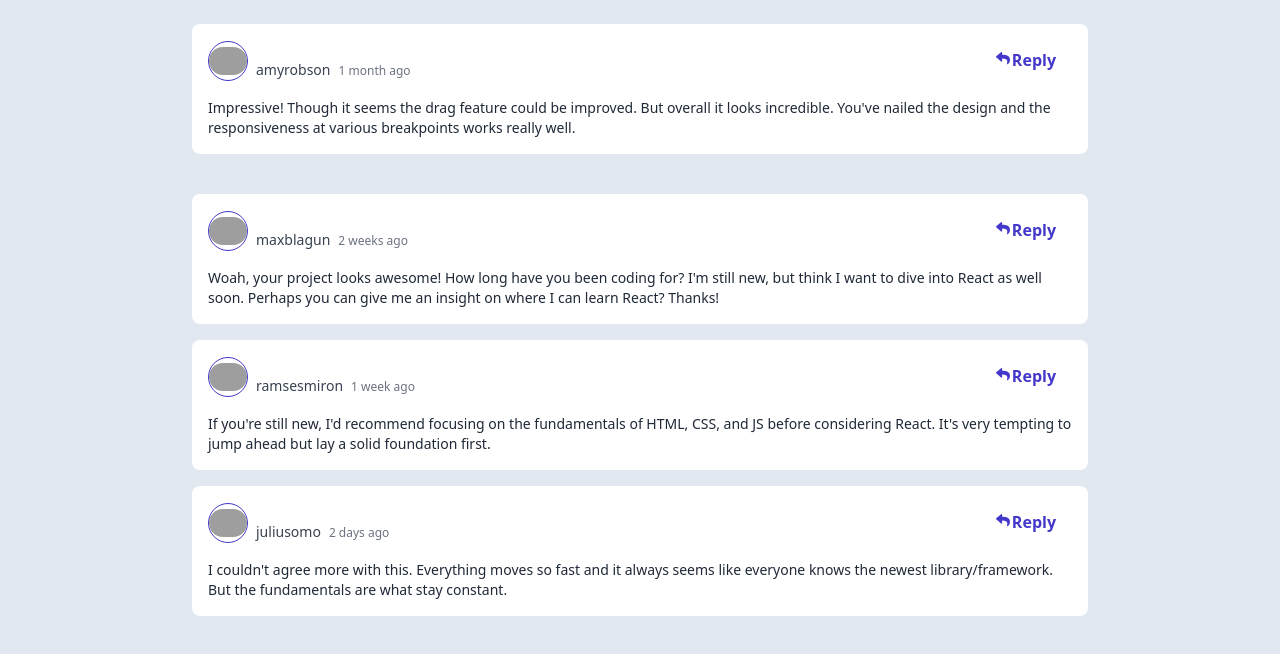
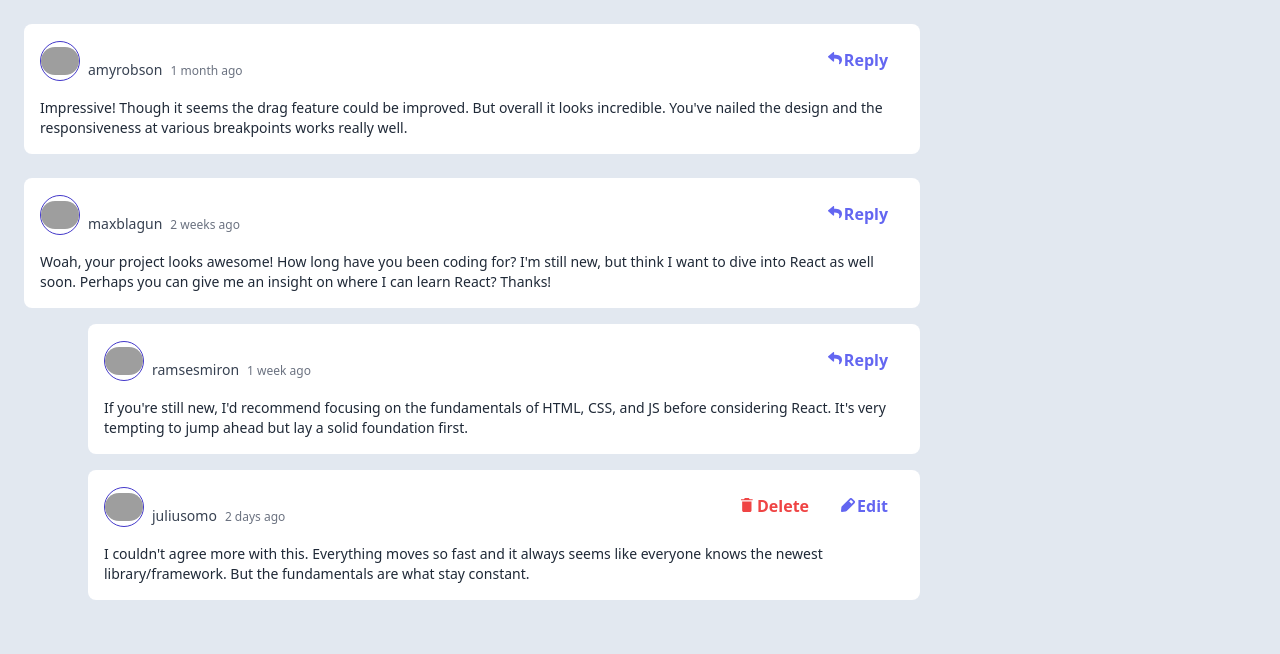
Before and after one commit to YoussraDhi/comment-section, a Nuxt app: page / in a window 1280 px wide. Shown: the top 654 px of the page. Built offline with nearby package versions, Linux system fonts and the light colour scheme; grey boxes are pictures that could not be loaded.

Commit message:
feat: Reply card

```diff
--- a/app.vue
+++ b/app.vue
@@ -1,31 +1,41 @@
 <script setup lang="ts">
-import VButtonWrapper from '~/components/Buttons/VButtonWrapper.vue'
-import VButtonPrimary from '~/components/Buttons/VButtonPrimary.vue'
-import VInputText from '~/components/Inputs/VInputText.vue'
-import VAvatar from './components/Avatar/VAvatar.vue'
 import VCommentCard from './components/Cards/VCommentCard.vue'
+import VReplyCard from './components/Cards/VReplyCard.vue'
 import { currentUser, comments } from './data/data'
-import { computed } from 'vue'
+import { ref, computed } from 'vue'
 
 function handleSend() {
   console.log('Send')
+}
+
+const replyBox = ref<boolean>(false)
+
+function showReplyBox() {
+  replyBox.value = !replyBox.value
 }
 </script>
 
 <template>
   <div
     v-for="comment in comments"
-    class="tw-flex tw-justify-center tw-items-center tw-m-6"
+    class="tw-m-6 tw-max-w-4xl tw-justify-center tw-items-center tw-flex-row"
   >
-    <div>
-      <VCommentCard :comment="comment" :user="comment.user" />
-      <div v-if="comment.replies?.length">
-        <VCommentCard
-          v-for="reply in comment.replies"
-          :comment="reply"
-          :user="reply.user"
-        />
-      </div>
+    <VCommentCard
+      :comment="comment"
+      :user="comment.user"
+      :isCurrentUser="comment.user.username === currentUser.username"
+      @click="showReplyBox"
+    />
+    <VReplyCard v-if="replyBox" :user="currentUser" value="" />
+    <div v-if="comment.replies?.length" class="tw-ml-16">
+      <VCommentCard
+        v-for="reply in comment.replies"
+        :comment="reply"
+        :user="reply.user"
+        :isCurrentUser="reply.user.username === currentUser.username"
+        @click="showReplyBox"
+      />
+      <VReplyCard v-if="replyBox" :user="currentUser" value="" />
     </div>
   </div>
 </template>
--- a/components/Buttons/VButtonWrapper.vue
+++ b/components/Buttons/VButtonWrapper.vue
@@ -19,7 +19,7 @@ const getBackground = computed(() => {
     case 'danger':
       return 'tw-bg-red-500 hover:tw-bg-red-700  tw-text-white'
     case 'ghost':
-      return 'tw-bg-transparent hover:tw-bg-indigo-500 tw-text-indigo-700 hover:tw-text-white'
+      return 'tw-bg-transparent hover:tw-text-white'
     default:
       return 'tw-bg-indigo-600 hover:tw-bg-indigo-700'
   }
--- a/components/Cards/VCommentCard.vue
+++ b/components/Cards/VCommentCard.vue
@@ -4,6 +4,8 @@ import type { Comment, User } from '~/models/types'
 import VAvatar from '../Avatar/VAvatar.vue'
 import VButtonIcon from '../Buttons/VButtonIcon.vue'
 import VIconReply from '../Icons/VIconReply.vue'
+import VIconDelete from '../Icons/VIconDelete.vue'
+import VIconEdit from '../Icons/VIconEdit.vue'
 
 const props = defineProps({
   comment: {
@@ -14,13 +16,17 @@ const props = defineProps({
     type: Object as () => User,
     required: true,
   },
+  isCurrentUser: {
+    type: Boolean,
+    required: true,
+  },
 })
 </script>
 
 <template>
   <!-- TODO: VOTING TOOL-->
   <div
-    class="tw-flex tw-flex-col tw-bg-white tw-rounded-lg tw-p-4 tw-w-full tw-max-w-4xl tw-mb-4"
+    class="tw-flex tw-flex-col tw-bg-white tw-rounded-lg tw-p-4 tw-w-full tw-mb-4"
   >
     <div class="tw-flex tw-justify-between tw-items-center tw-mb-4">
       <VAvatar :pictureUrl="props.user.image.png">
@@ -31,12 +37,29 @@ const props = defineProps({
           props.comment.createdAt
         }}</span>
       </VAvatar>
-      <VButtonIcon>
-        <template #icon>
-          <VIconReply />
-        </template>
-        <template #label> Reply </template>
-      </VButtonIcon>
+      <div v-if="!isCurrentUser">
+        <VButtonIcon class="hover:tw-bg-indigo-500 tw-text-indigo-500">
+          <template #icon>
+            <VIconReply />
+          </template>
+          <template #label> Reply </template>
+        </VButtonIcon>
+      </div>
+
+      <div v-else>
+        <VButtonIcon class="hover:tw-bg-red-500 tw-text-red-500">
+          <template #icon>
+            <VIconDelete />
+          </template>
+          <template #label> Delete </template>
+        </VButtonIcon>
+        <VButtonIcon class="hover:tw-bg-indigo-500 tw-text-indigo-500">
+          <template #icon>
+            <VIconEdit />
+          </template>
+          <template #label> Edit </template>
+        </VButtonIcon>
+      </div>
     </div>
     <div
       class="tw-text-gray-800 tw-text-sm tw-leading-5 tw-whitespace-pre-wrap"
--- /dev/null
+++ b/components/Cards/VReplyCard.vue
@@ -0,0 +1,40 @@
+<script setup lang="ts">
+import { defineProps, defineEmits } from 'vue'
+import type { Comment, User } from '~/models/types'
+import VAvatar from '../Avatar/VAvatar.vue'
+import VButtonPrimary from '../Buttons/VButtonPrimary.vue'
+import VIconReply from '../Icons/VIconReply.vue'
+import VInputText from '../Inputs/VInputText.vue'
+
+const props = defineProps({
+  user: {
+    type: Object as () => User,
+    required: true,
+  },
+  value: {
+    type: String,
+    required: true,
+  },
+})
+
+defineEmits(['click'])
+</script>
+
+<template>
+  <!-- TODO: VOTING TOOL-->
+  <div
+    class="tw-flex tw-flex-col tw-bg-white tw-rounded-lg tw-p-4 tw-w-full tw-mb-4"
+  >
+    <div class="tw-flex tw-justify-between tw-items-center tw-mb-4">
+      <VAvatar :pictureUrl="props.user.image.png">
+        <span class="tw-text-gray-700 tw-font-medium tw-text-sm">{{
+          props.user.username
+        }}</span>
+      </VAvatar>
+      <VButtonPrimary @click="($event) => $emit('click', $event)">
+        Reply
+      </VButtonPrimary>
+    </div>
+    <VInputText :value="props.value" />
+  </div>
+</template>
--- a/components/Icons/VIconDelete.vue
+++ b/components/Icons/VIconDelete.vue
@@ -8,7 +8,7 @@
   >
     <path
       d="M1.167 12.448c0 .854.7 1.552 1.555 1.552h6.222c.856 0 1.556-.698 1.556-1.552V3.5H1.167v8.948Zm10.5-11.281H8.75L7.773 0h-3.88l-.976 1.167H0v1.166h11.667V1.167Z"
-      fill="#ED6368"
+      fill="currentColor"
     />
   </svg>
 </template>
--- a/components/Icons/VIconEdit.vue
+++ b/components/Icons/VIconEdit.vue
@@ -8,7 +8,7 @@
   >
     <path
       d="M13.479 2.872 11.08.474a1.75 1.75 0 0 0-2.327-.06L.879 8.287a1.75 1.75 0 0 0-.5 1.06l-.375 3.648a.875.875 0 0 0 .875.954h.078l3.65-.333c.399-.04.773-.216 1.058-.499l7.875-7.875a1.68 1.68 0 0 0-.061-2.371Zm-2.975 2.923L8.159 3.449 9.865 1.7l2.389 2.39-1.75 1.706Z"
-      fill="#5357B6"
+      fill="currentColor"
     />
   </svg>
 </template>
--- a/components/Inputs/VInputText.vue
+++ b/components/Inputs/VInputText.vue
@@ -2,7 +2,7 @@
 import { defineProps, defineEmits } from 'vue'
 
 type Props = {
-  label: string
+  label?: string
   value: string
 }
 
```
